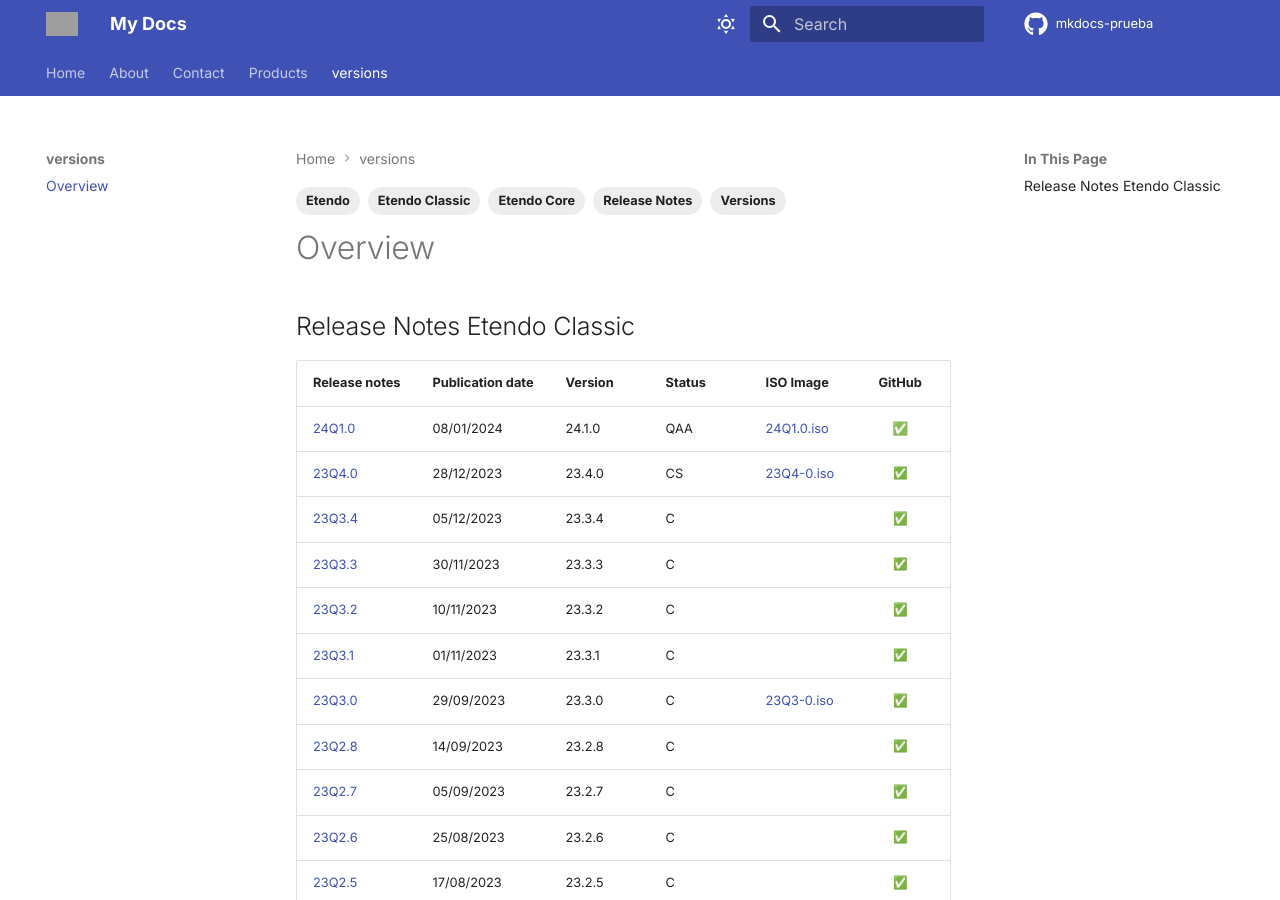
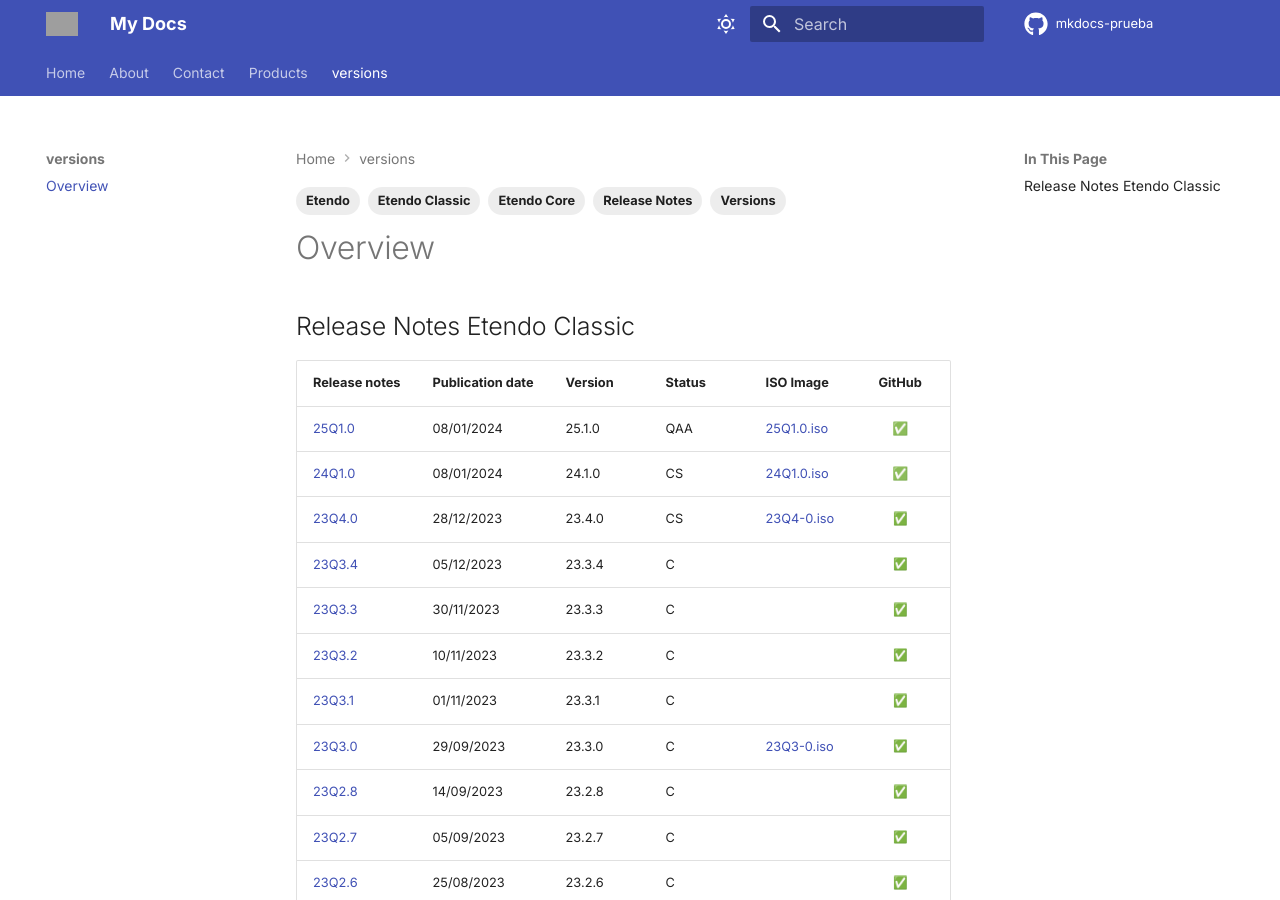
Before and after one commit to facumoyanosmf/mkdocs-prueba, an MkDocs documentation site: the page built from docs/versions/overview.md, in a window 1280 px wide and 900 px high. Built offline with MkDocs 1.6.1 and Material for MkDocs 9.7.7, drawn with Linux system fonts in a browser that asks for light colours; emoji names are drawn with the system emoji font; comment, search, counter and statistics services are not loaded; the version menu is left out; grey boxes are pictures that could not be loaded.

Commit message:
Publish new core version: 25.1.0 📄

```diff
--- a/docs/versions/overview.md
+++ b/docs/versions/overview.md
@@ -12,7 +12,8 @@
 
 | Release notes | Publication date | Version | Status | ISO Image | GitHub |
 | ---           | ---              | ---     | ---    | ---       | :---:  |
-| [24Q1.0](https://github.com/facumoyanosmf/mkdocs-prueba/releases/tag/pubished){target="_blank"} | 08/01/2024 | 24.1.0 | QAA | [24Q1.0.iso](https://etendo-appliances.s3.eu-west-1.amazonaws.com/etendo/iso/etendo-24Q1.0.iso){target="_blank"} | ✅ |
+| [25Q1.0](https://github.com/facumoyanosmf/mkdocs-prueba/releases/tag/pubished){target="_blank"} | 08/01/2024 | 25.1.0 | QAA | [25Q1.0.iso](https://etendo-appliances.s3.eu-west-1.amazonaws.com/etendo/iso/etendo-25Q1.0.iso){target="_blank"} | ✅ |
+| [24Q1.0](https://github.com/facumoyanosmf/mkdocs-prueba/releases/tag/pubished){target="_blank"} | 08/01/2024 | 24.1.0 | CS | [24Q1.0.iso](https://etendo-appliances.s3.eu-west-1.amazonaws.com/etendo/iso/etendo-24Q1.0.iso){target="_blank"} | ✅ |
 | [23Q4.0](../23Q4-0) | 28/12/2023 | 23.4.0 | CS | [23Q4-0.iso](https://etendo-appliances.s3.eu-west-1.amazonaws.com/etendo/iso/etendo-23Q4.0.iso) | :white_check_mark:|
 | [23Q3.4](../23Q3-4) | 05/12/2023 | 23.3.4 | C | | :white_check_mark:|
 | [23Q3.3](../23Q3-3) | 30/11/2023 | 23.3.3 | C | | :white_check_mark:|
```
